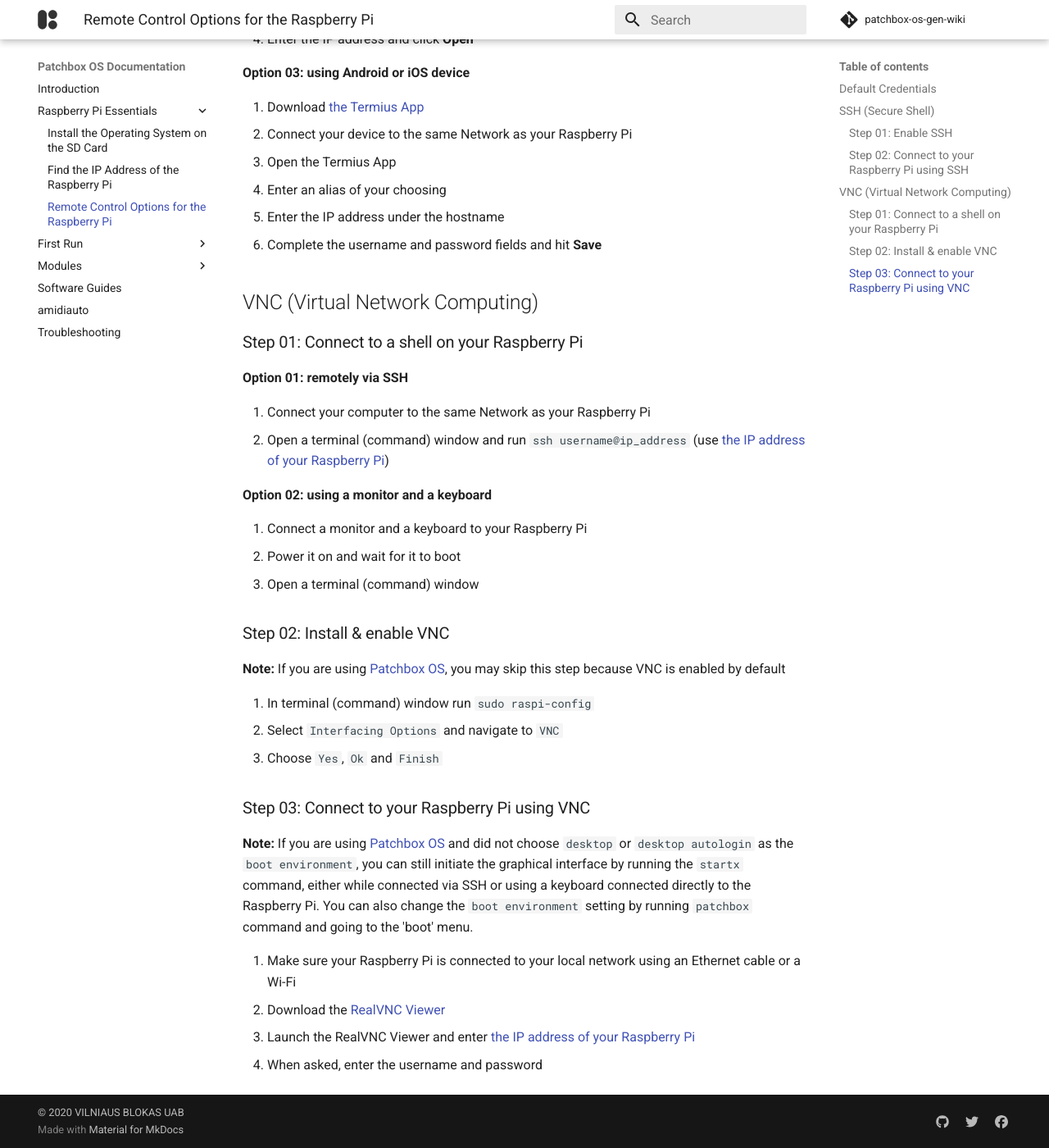
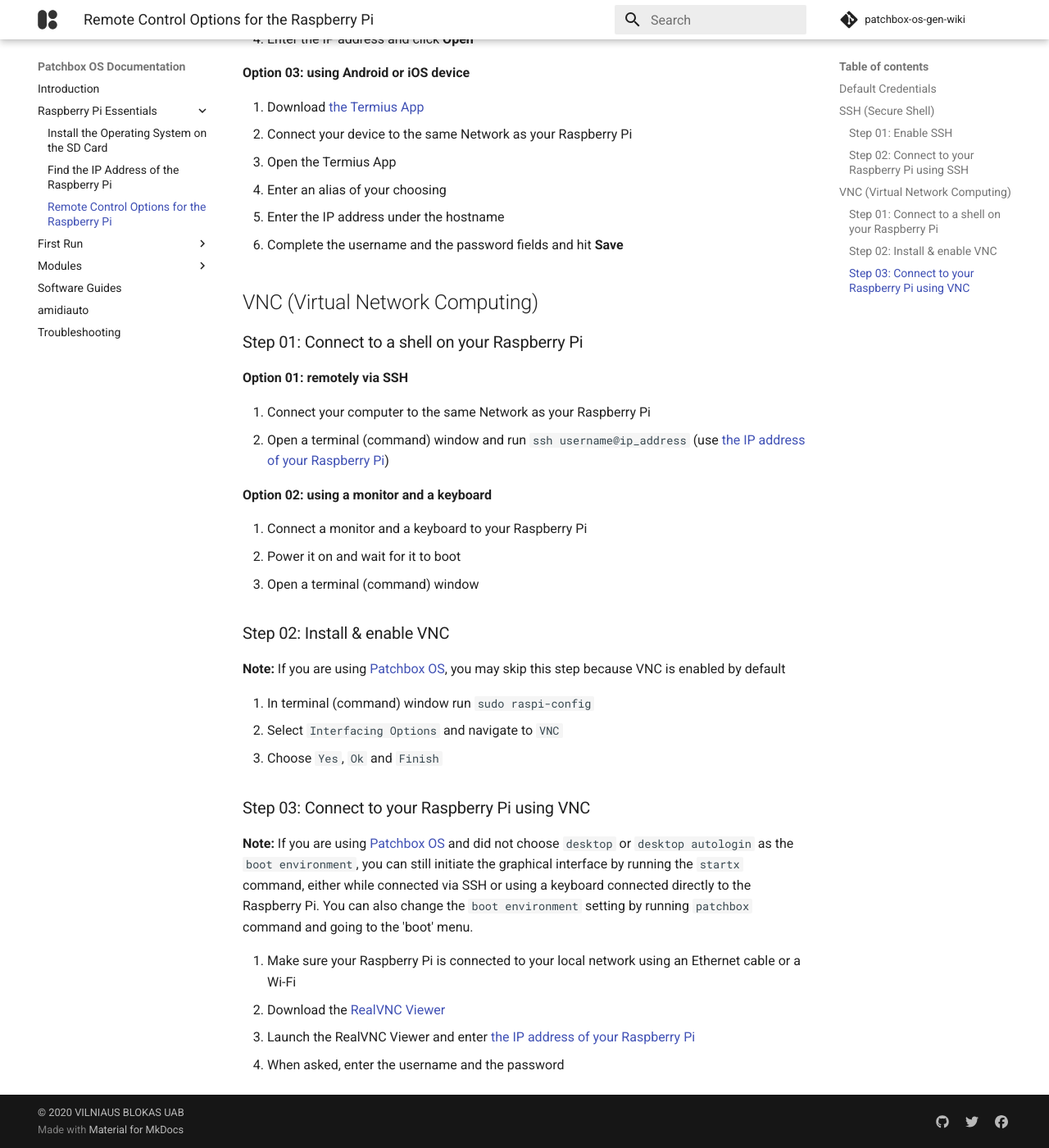
Before and after one commit to BlokasLabs/patchbox-os-docs, an MkDocs documentation site: the page built from docs/RemoteControl.md, in a window 1280 px wide and 1400 px high, scrolled down 1526 px. Shown: the whole window at 82% size. Built offline with MkDocs 1.6.1 and Material for MkDocs 9.7.7, drawn with Linux system fonts in a browser that asks for light colours; comment, search, counter and statistics services are not loaded; old or Windows-style settings are respelled for this version of MkDocs.

Commit message:
Small edits

```diff
--- a/docs/RemoteControl.md
+++ b/docs/RemoteControl.md
@@ -54,7 +54,7 @@ If you do not have a spare monitor and a keyboard or just want to try something
 3. Open the Termius App
 4. Enter an alias of your choosing
 5. Enter the IP address under the hostname
-6. Complete the username and password fields and hit **Save**
+6. Complete the username and the password fields and hit **Save**
 
 ## VNC (Virtual Network Computing)
 
@@ -88,4 +88,4 @@ If you do not have a spare monitor and a keyboard or just want to try something
 1. Make sure your Raspberry Pi is connected to your local network using an Ethernet cable or a Wi-Fi
 2. Download the <a href="https://www.realvnc.com/en/connect/download/viewer/" target="_blank">RealVNC Viewer</a>
 3. Launch the RealVNC Viewer and enter [the IP address of your Raspberry Pi](FindTheIP.md)
-4. When asked, enter the username and password
+4. When asked, enter the username and the password
```
Also changed, not shown: docs/FirstRunOptions.md (+1 -1 lines), docs/index.md (+1 -1 lines).
